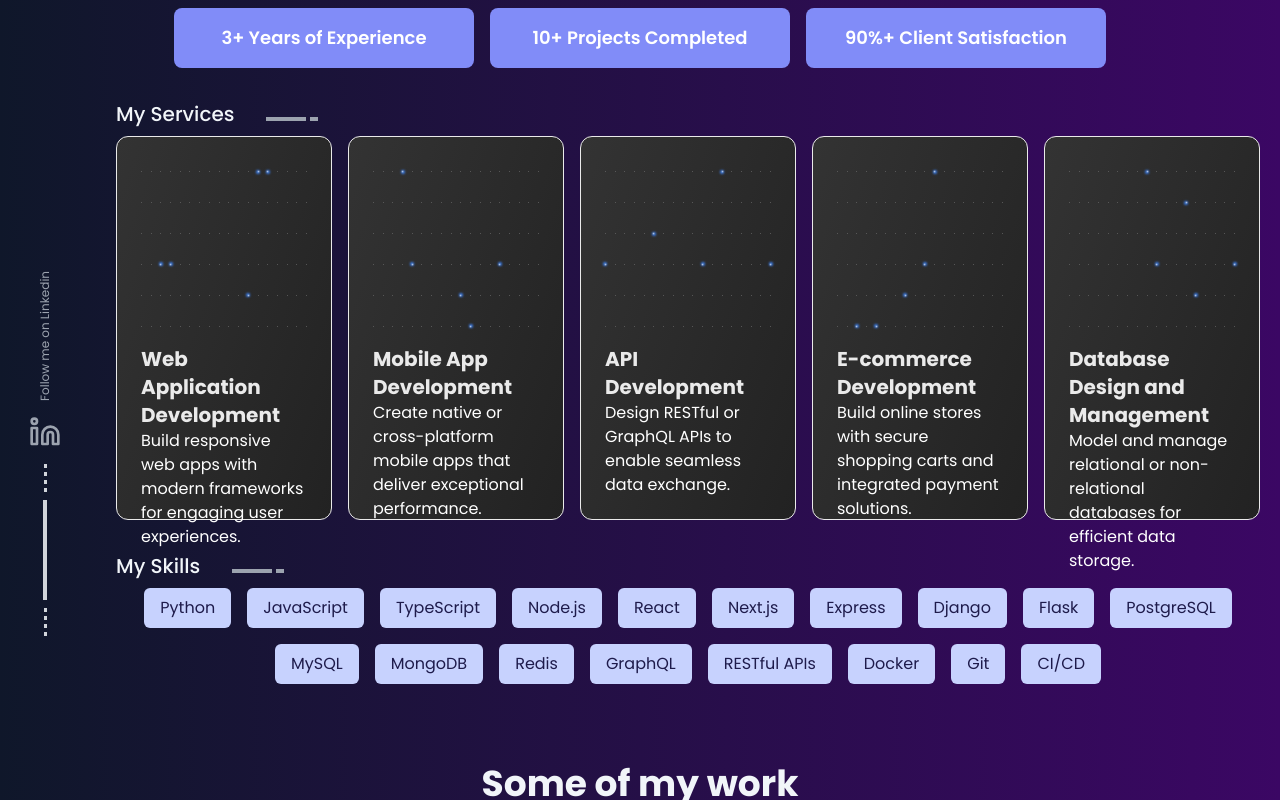
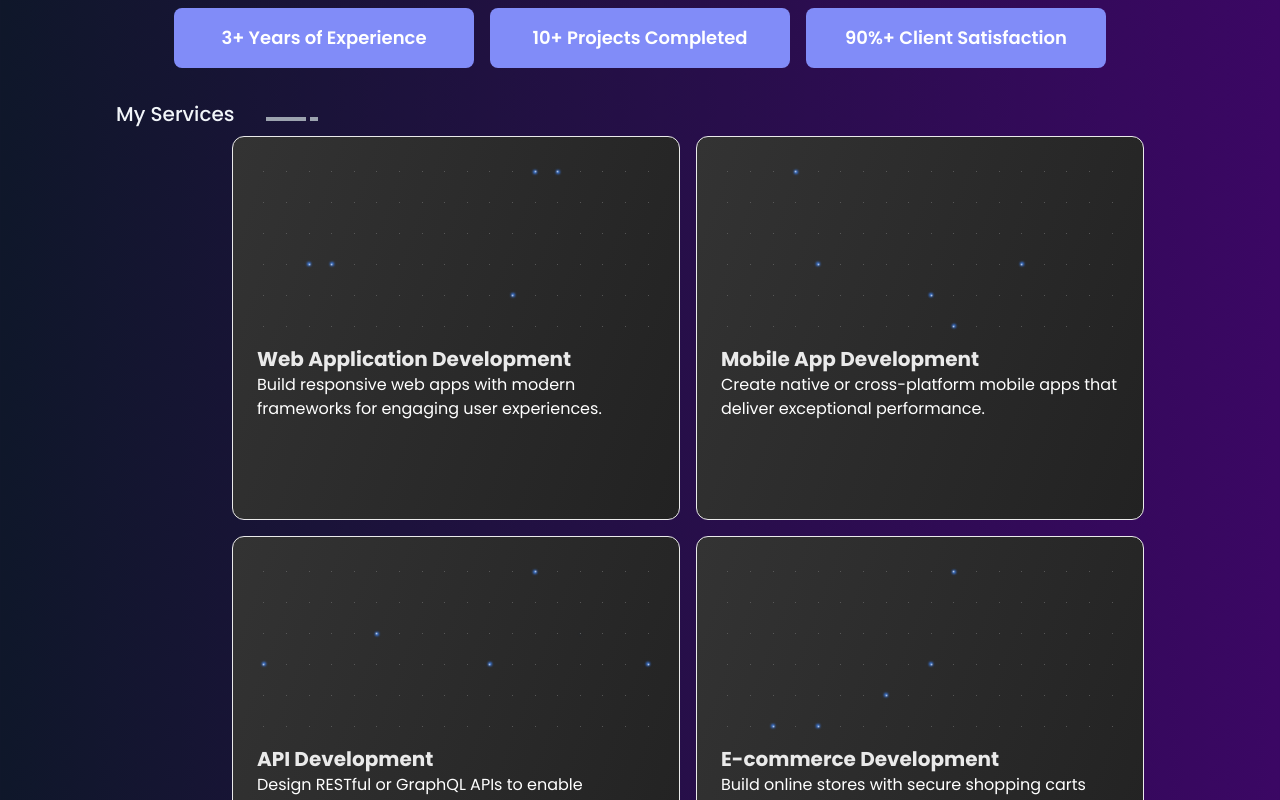
Before and after one commit to SirSanctified/nextjs-portfolio, a Next.js app: page / in a window 1280 px wide. Shown: the part 940-1740 px from the top of the page. Built offline with nearby package versions, Linux system fonts and the light colour scheme.

Commit message:
Fix glowing start card opinionated width

```diff
--- a/components/services.tsx
+++ b/components/services.tsx
@@ -13,7 +13,7 @@ const Services = () => {
           <div className="w-2 h-1 bg-gray-400" />
         </div>
       </div>
-      <div className="md:ml-0 w-full flex items-center flex-col justify-center md:flex-row gap-4">
+      <div className="md:ml-0 w-full flex items-center flex-col justify-center md:flex-row flex-wrap gap-4">
         {services.map((service, index) => (
           <ServiceCard key={index} {...service} />
         ))}
--- a/components/ui/glowing-stars.tsx
+++ b/components/ui/glowing-stars.tsx
@@ -22,7 +22,7 @@ export const GlowingStarsBackgroundCard = ({
         setMouseEnter(false);
       }}
       className={cn(
-        "bg-[linear-gradient(110deg,#333_0.6%,#222)] p-4 max-w-xl max-h-[30rem] h-full w-full rounded-xl border border-[#eaeaea] dark:border-neutral-600",
+        "bg-[linear-gradient(110deg,#333_0.6%,#222)] p-4 max-w-md max-h-[30rem] h-full w-full rounded-xl border border-[#eaeaea] dark:border-neutral-600",
         className
       )}
     >
```
